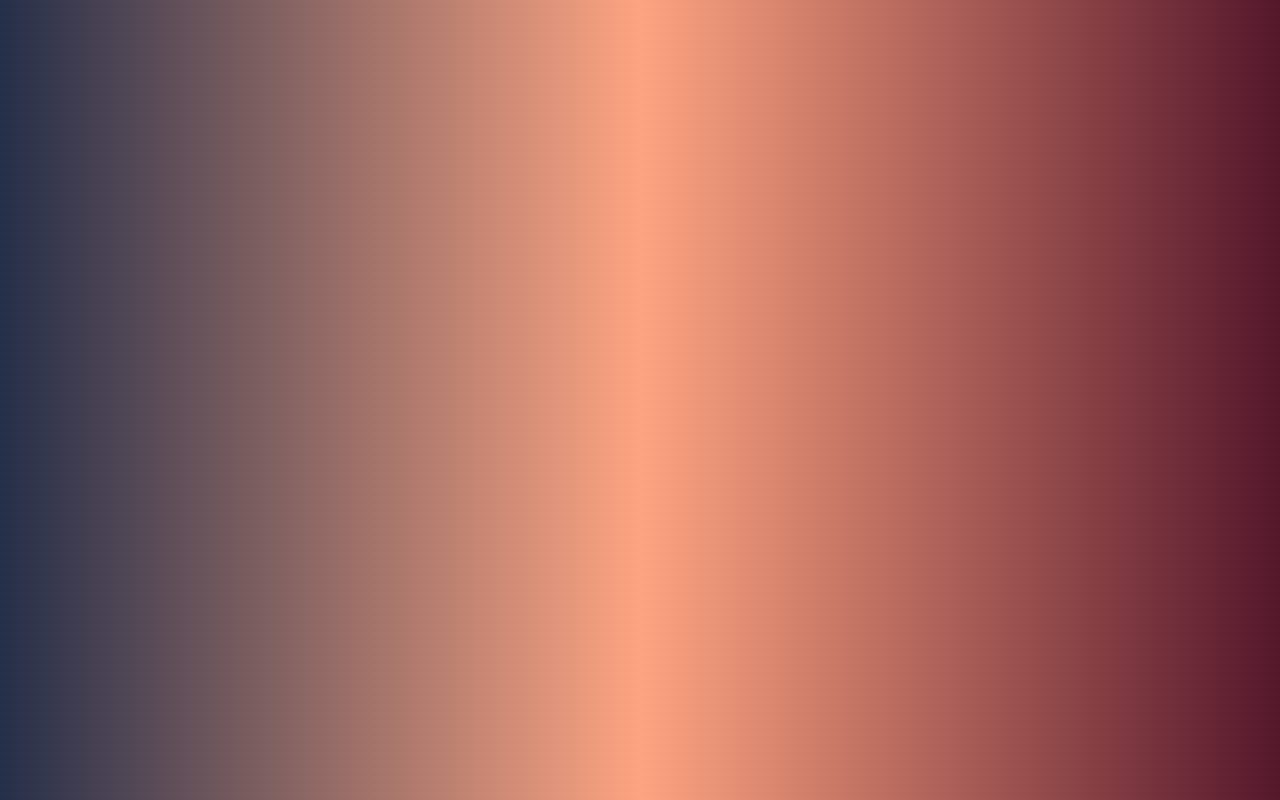
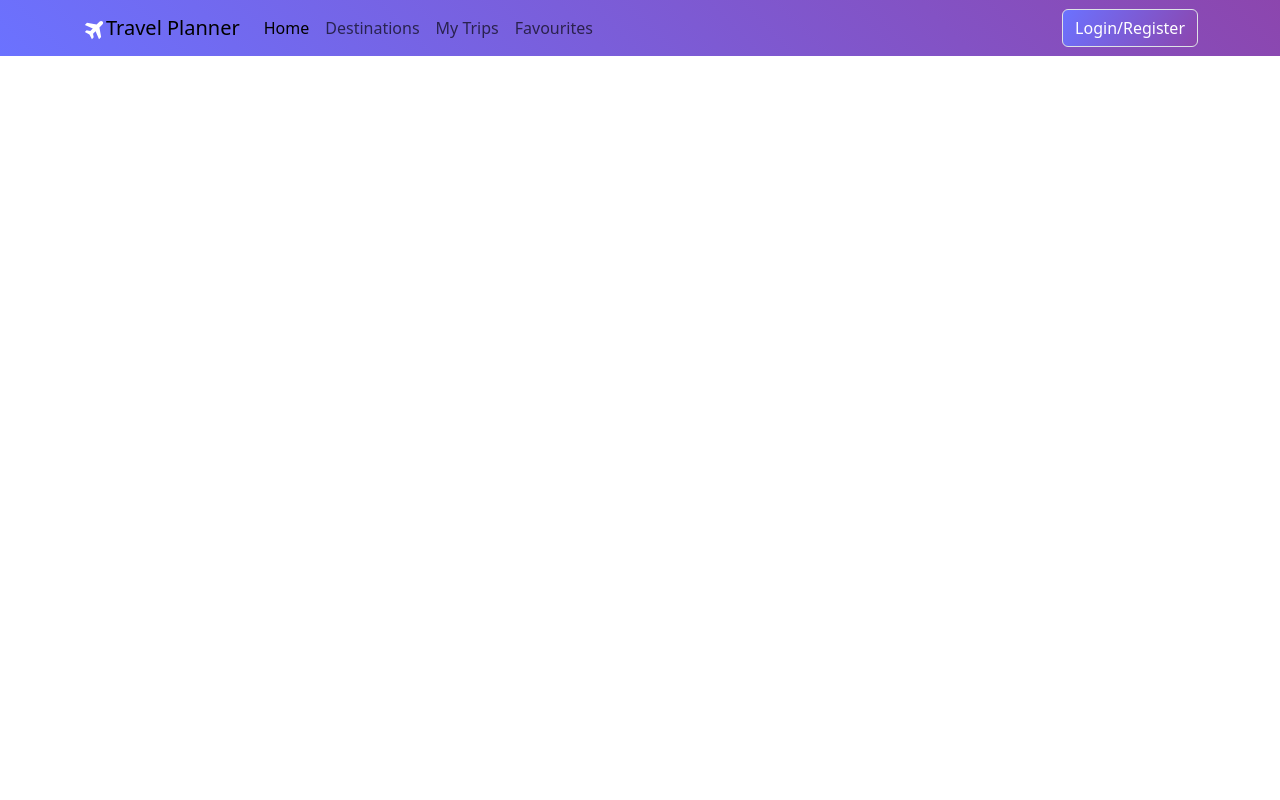
Before and after one commit to mennatullahashraf228/project-travel-planner, a plain HTML site: page index.html in a window 1280 px wide. Drawn offline with Linux system fonts and the light colour scheme.

Commit message:
Update index.html

```diff
--- a/index.html
+++ b/index.html
@@ -1,16 +1,53 @@
 <!DOCTYPE html>
 <html lang="en">
+
 <head>
     <meta charset="UTF-8">
     <meta name="viewport" content="width=device-width, initial-scale=1.0">
     <title>Document</title>
+    <link rel="stylesheet" href="bootstrap.css">
 </head>
+
 <body>
-    <style>
-        *{
-            background:linear-gradient(45deg,#242e49,#fda481,#54162b) ;
-        }
-    </style>
+    <nav class="navbar navbar-expand-sm navbar-light " style="
+
+            background:linear-gradient(45deg, rgb(107, 114, 255), rgb(140,70,174));" >
+        <div class="container">
+            <a class="navbar-brand" href="#"> <svg xmlns="http://www.w3.org/2000/svg" height="24px"
+                    viewBox="0 -960 960 960" width="24px" fill="#FFFFFF" style="width: 24px;">
+                    <path
+                        d="m397-115-99-184-184-99 71-70 145 25 102-102-317-135 84-86 385 68 124-124q23-23 57-23t57 23q23 23 23 56.5T822-709L697-584l68 384-85 85-136-317-102 102 26 144-71 71Z" />
+                </svg>Travel Planner</a>
+            <button class="navbar-toggler d-lg-none" type="button" data-bs-toggle="collapse"
+                data-bs-target="#collapsibleNavId" aria-controls="collapsibleNavId" aria-expanded="false"
+                aria-label="Toggle navigation">
+                <span class="navbar-toggler-icon"></span>
+            </button>
+            <div class="collapse navbar-collapse" id="collapsibleNavId">
+                <ul class="navbar-nav me-auto mt-2 mt-lg-0">
+                    <li class="nav-item">
+                        <a class="nav-link active" href="#" aria-current="page">Home
+                            <span class="visually-hidden">(current)</span></a>
+                    </li>
+                    <li class="nav-item">
+                        <a class="nav-link" href="#">Destinations</a>
+                    </li>
+                   <li class="nav-item">
+                        <a class="nav-link" href="#">My Trips</a>
+                    </li><li class="nav-item">
+                        <a class="nav-link" href="#">Favourites</a>
+                    </li>
+                </ul>
+                <form class="d-flex my-2 my-lg-0">
+                    <button class="form-control" type="button" style="background:linear-gradient(120deg, rgb(107, 114, 255), rgb(140,70,174));color: white;">
+                        Login/Register
+                    </button>
+                </form>
+            </div>
+        </div>
+    </nav>
+
 
 </body>
+
 </html>
```
